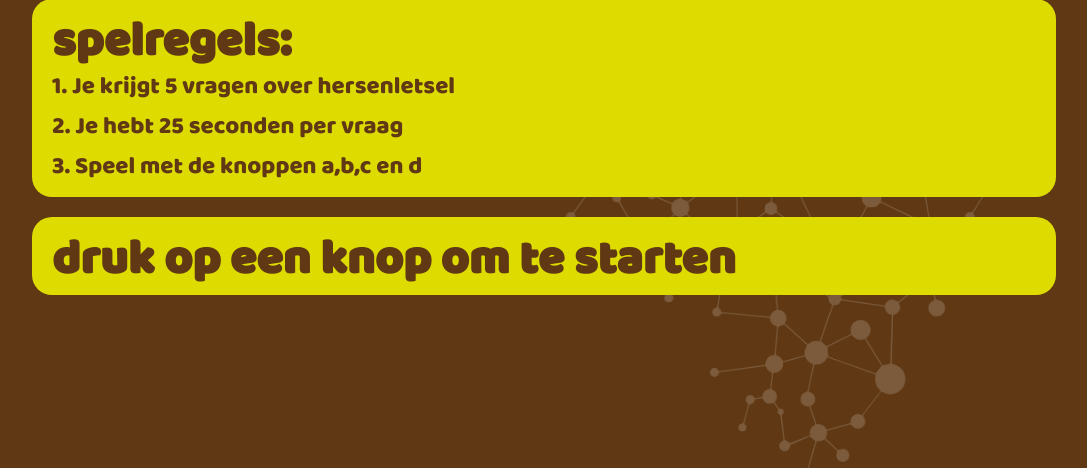
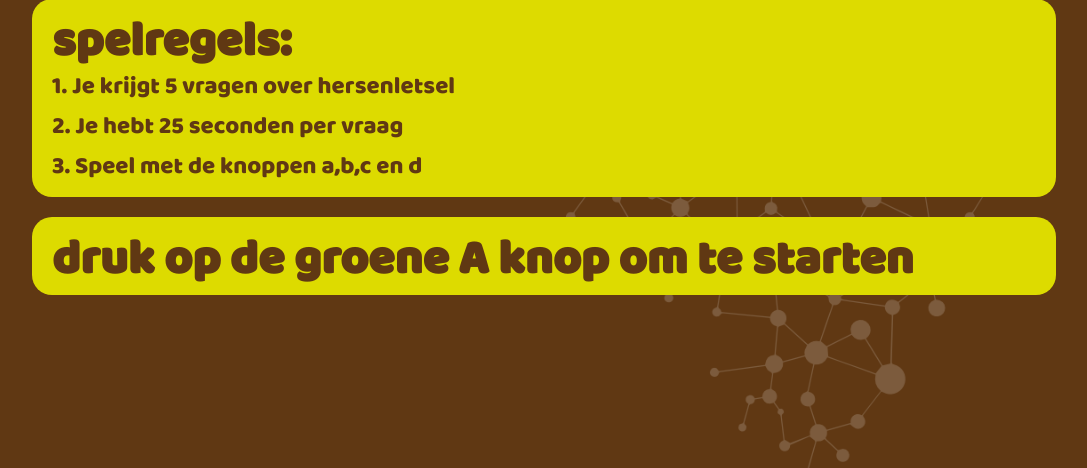
Before and after one commit to PH-F/raspberry_pi3_arcade, a Flask app: template python/templates/quiz_start.html in a window 1280 px wide. Shown: the part 257-725 px from the top of the page, without its empty margins (96-1183 px from the left). Run offline with Flask 2, Linux system fonts and the light colour scheme; the template is opened without the code that fills it, so the values that code supplies are empty.

Commit message:
changed the text of the back_green container

```diff
--- a/python/templates/quiz_start.html
+++ b/python/templates/quiz_start.html
@@ -19,7 +19,7 @@
 </section>
 
 <section class="back_green container">
-    <h2>druk op een knop om te starten</h2>
+    <h2>druk op de groene A knop om te starten</h2>
 </section>
 
 <script>
```
